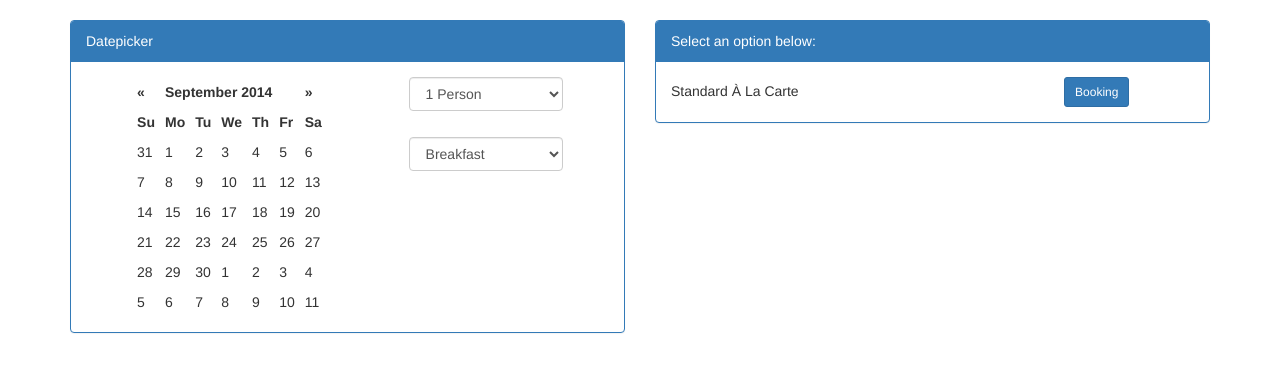
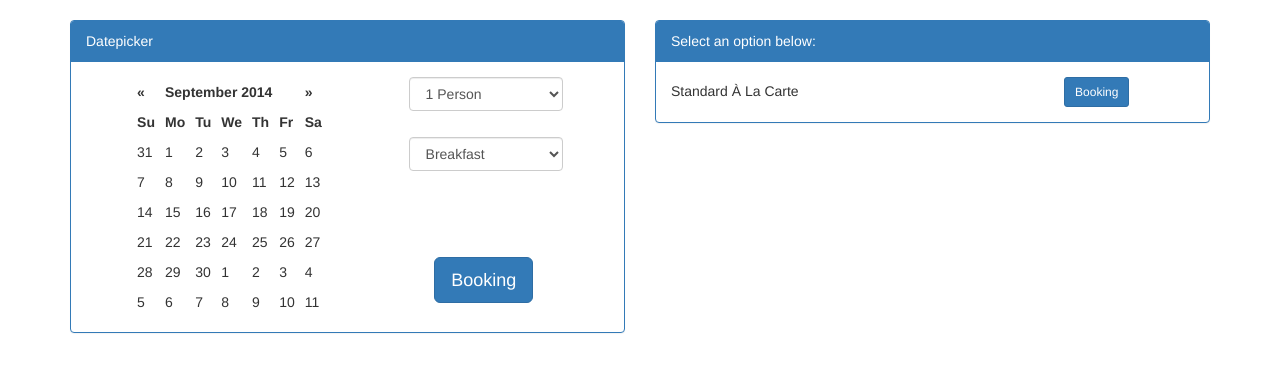
Before and after one commit to roziqbahtiar/booking, a CodeIgniter app: page / in a window 1280 px wide. Shown: the top 372 px of the page. Run offline with CodeIgniter, Linux system fonts and the light colour scheme; some libraries are stand-ins or nearby versions.

Commit message:
change layot

```diff
--- a/application/views/booking/index.php
+++ b/application/views/booking/index.php
@@ -72,9 +72,20 @@
 									<option value="malam">Dinner</option>
 								</select>
 							</div>
+
 							<div class="col-md-4 column">
 								<div class="disp"></div>
 							</div>
+							<br>
+							<br>
+							<br>
+							<br>
+							<br>
+							<br>
+							<div class="col-md-4 column">
+								<button type="button" class="btn btn-lg btn-primary col-md-offset-2">Booking</button>
+							</div>
+
 						</div>
 
 					</div>
```
